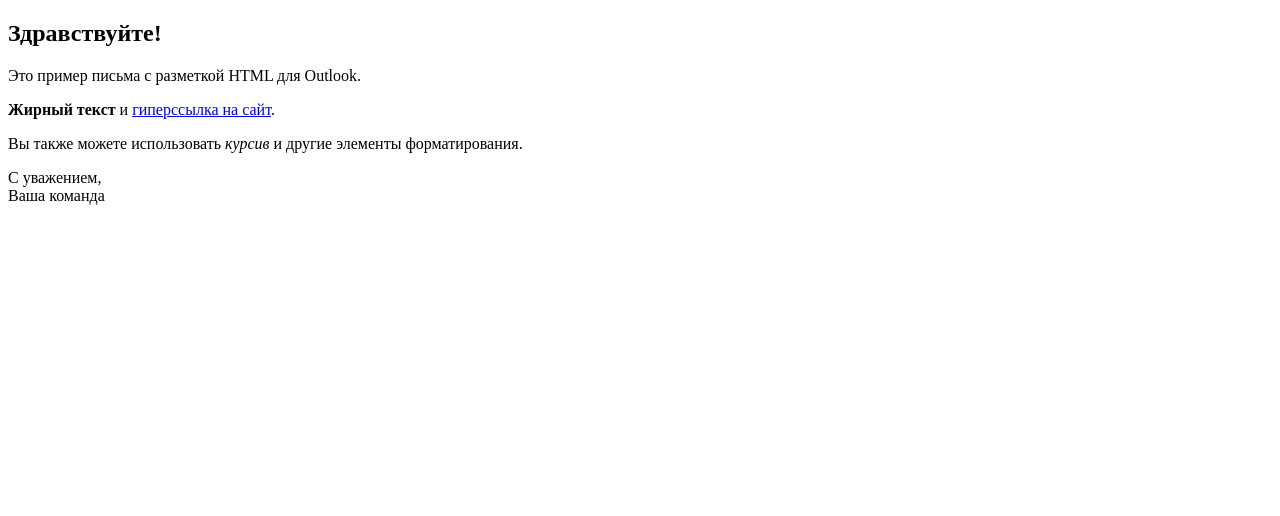
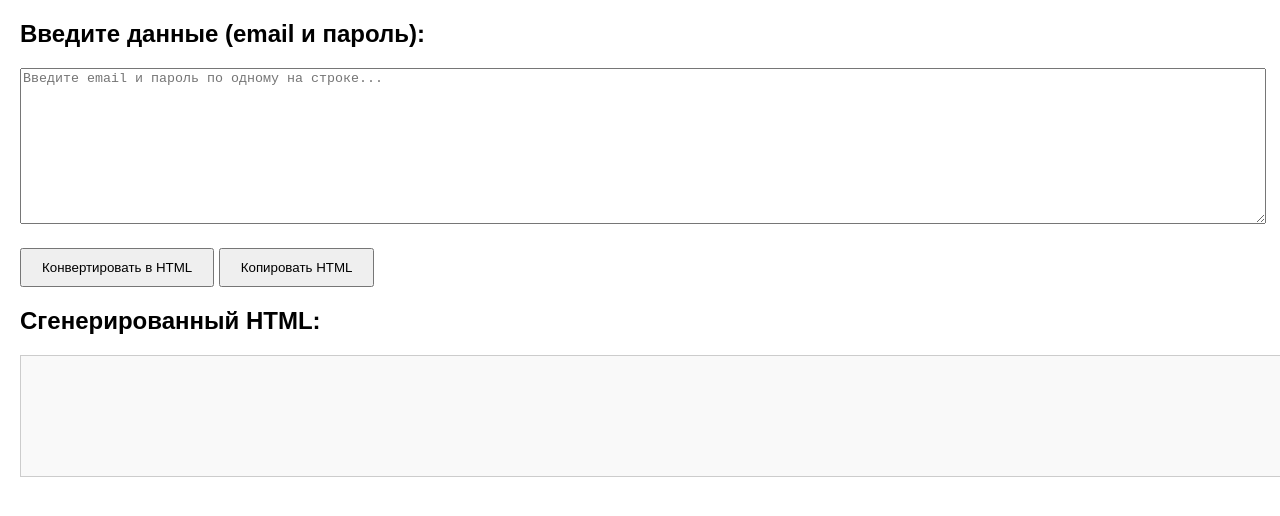
Before and after one commit to Kravch773/converter, a plain HTML site: page index.html in a window 1280 px wide. Drawn offline with Linux system fonts and the light colour scheme.

Commit message:
Update index.html

```diff
--- a/index.html
+++ b/index.html
@@ -1,18 +1,92 @@
 <!DOCTYPE html>
-<html>
+<html lang="en">
 <head>
     <meta charset="UTF-8">
-    <title>Пример письма для Outlook</title>
+    <meta name="viewport" content="width=device-width, initial-scale=1.0">
+    <title>HTML Formatter</title>
+    <style>
+        body {
+            font-family: Arial, sans-serif;
+            margin: 20px;
+        }
+        textarea {
+            width: 100%;
+            height: 150px;
+            margin-bottom: 10px;
+        }
+        .output {
+            border: 1px solid #ccc;
+            padding: 10px;
+            width: 100%;
+            height: auto;
+            min-height: 100px;
+            margin-top: 10px;
+            background-color: #f9f9f9;
+            white-space: pre-wrap;
+        }
+        button {
+            padding: 10px 20px;
+            margin-top: 10px;
+            cursor: pointer;
+        }
+    </style>
 </head>
 <body>
-    <h2>Здравствуйте!</h2>
 
-    <p>Это пример письма с разметкой HTML для Outlook.</p>
+<h2>Введите данные (email и пароль):</h2>
+<textarea id="inputText" placeholder="Введите email и пароль по одному на строке..."></textarea>
 
-    <p><strong>Жирный текст</strong> и <a href="https://example.com">гиперссылка на сайт</a>.</p>
+<button onclick="convertToHtml()">Конвертировать в HTML</button>
+<button onclick="copyToClipboard()">Копировать HTML</button>
 
-    <p>Вы также можете использовать <em>курсив</em> и другие элементы форматирования.</p>
+<h2>Сгенерированный HTML:</h2>
+<div id="outputHtml" class="output"></div>
 
-    <p>С уважением,<br>Ваша команда</p>
+<script>
+    function convertToHtml() {
+        const input = document.getElementById('inputText').value.trim();
+        const lines = input.split(/\r?\n/);
+        let outputHtml = '';
+
+        if (lines.length % 2 !== 0) {
+            alert('Неправильный формат данных. Пожалуйста, убедитесь, что для каждого email указан пароль.');
+            return;
+        }
+
+        for (let i = 0; i < lines.length; i += 2) {
+            const email = lines[i].trim();
+            const password = lines[i + 1].trim();
+            outputHtml += `Ім’я користувача: <b>${email}</b><br>`;
+            outputHtml += `Тимчасовий пароль: <b>${password}</b><br><br>`;
+        }
+
+        // Выводим HTML в div
+        document.getElementById('outputHtml').innerHTML = outputHtml;
+    }
+
+    function copyToClipboard() {
+        const outputHtml = document.getElementById('outputHtml').innerHTML;
+
+        if (outputHtml === '') {
+            alert('Нет данных для копирования.');
+            return;
+        }
+
+        // Создаем временный элемент textarea
+        const tempTextarea = document.createElement('textarea');
+        tempTextarea.value = outputHtml;
+        document.body.appendChild(tempTextarea);
+
+        // Выбираем и копируем текст
+        tempTextarea.select();
+        document.execCommand('copy');
+
+        // Удаляем временный элемент
+        document.body.removeChild(tempTextarea);
+
+        alert('HTML текст скопирован в буфер обмена!');
+    }
+</script>
+
 </body>
 </html>
```
